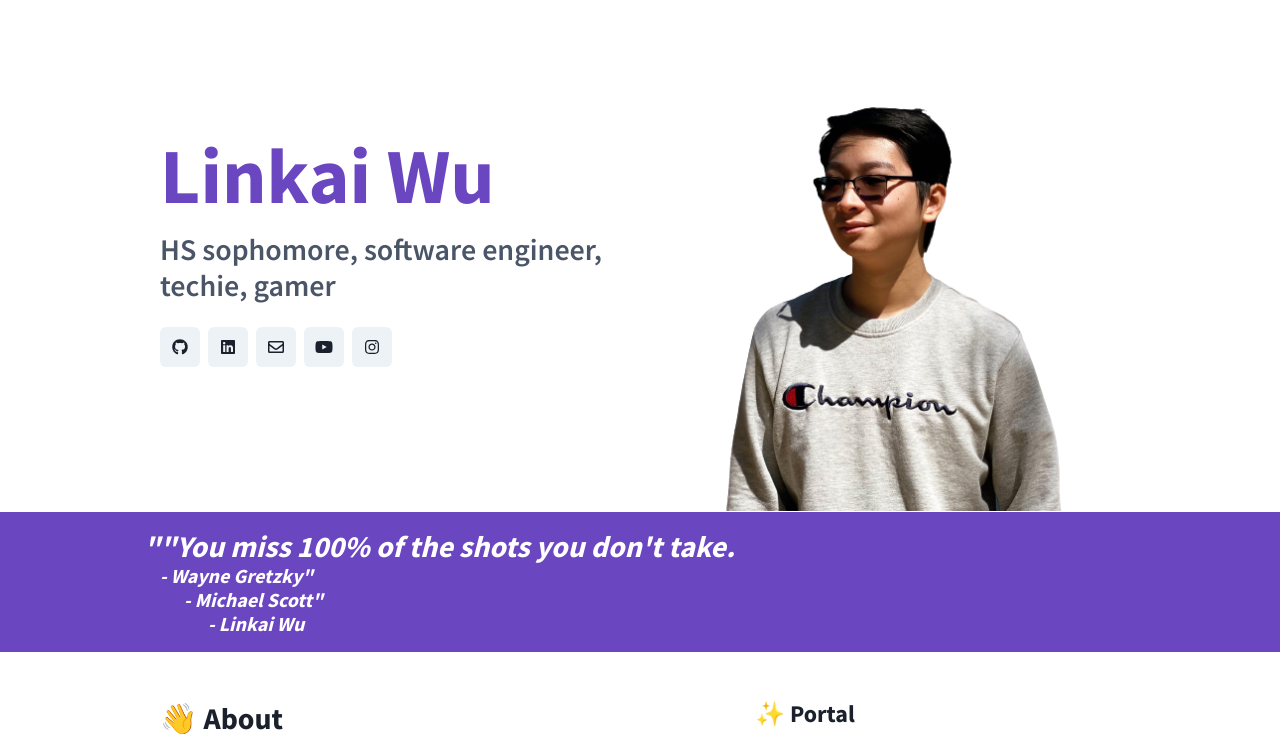
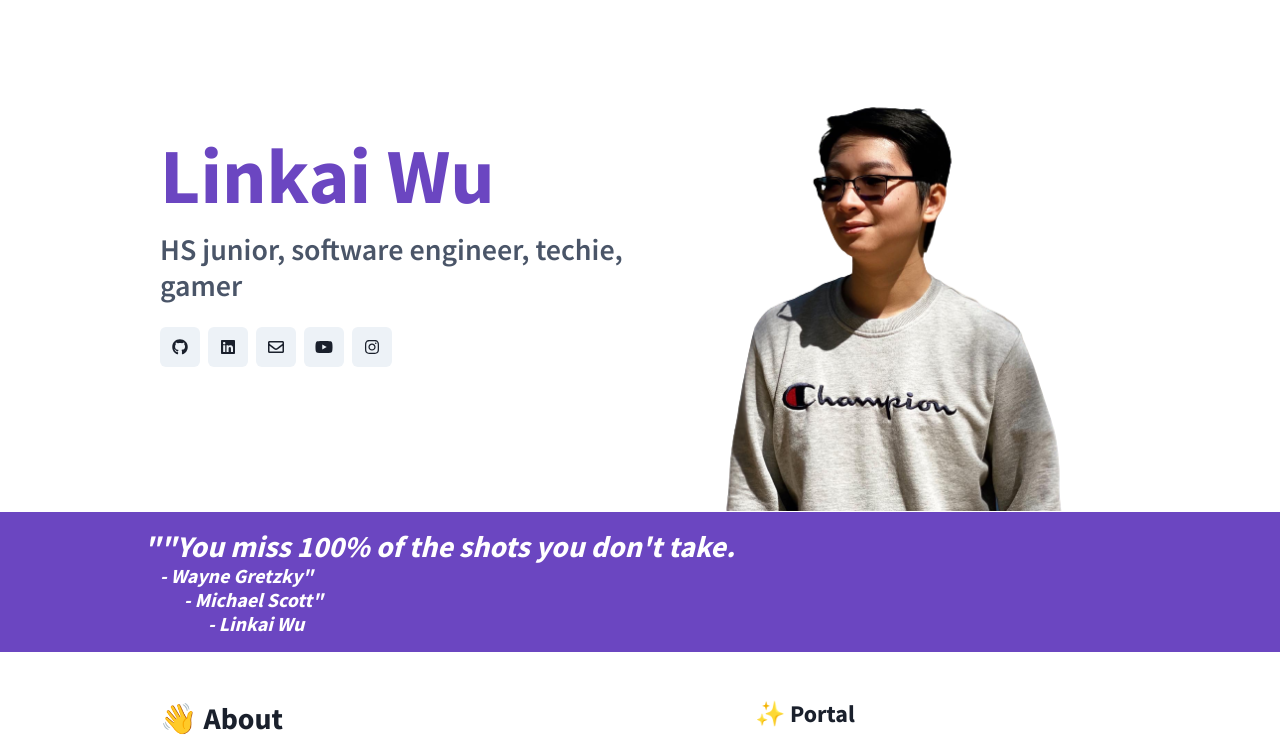
Before and after one commit to linkai101/site-v2, a Next.js app: page / in a window 1280 px wide. Shown: the top 756 px of the page. Built offline with nearby package versions, Linux system fonts and the light colour scheme.

Commit message:
update sophmore to junior

```diff
--- a/pages/index.js
+++ b/pages/index.js
@@ -53,7 +53,7 @@ function Welcome() {
                 Linkai Wu
               </Heading>
               <Heading as="h2" fontSize={{ base: 18, md: "3vw", lg: 30 }} color="gray.600" fontWeight="semibold">
-                HS sophomore, software engineer, techie, gamer
+                HS junior, software engineer, techie, gamer
               </Heading>
               <Stack direction="row" spacing={2} my={6} justify={{ base: "center", md: "left" }}>
                 <Tooltip label="GitHub">
@@ -120,7 +120,7 @@ function About() {
     <Box as="section" py={4}>
       <Heading as="h2" size="lg" mb={4}>👋 About</Heading>
       <Text my={4}>
-        I'm a high school sophomore from Maryland, and I'm a student, programmer, techie, and a gamer.
+        I'm a high school junior from Maryland, and I'm a student and programmer.
       </Text>
       <Text my={4}>
         As a STEM student at Montgomery Blair HS, I am very passionate about all things tech and computer science,
```
